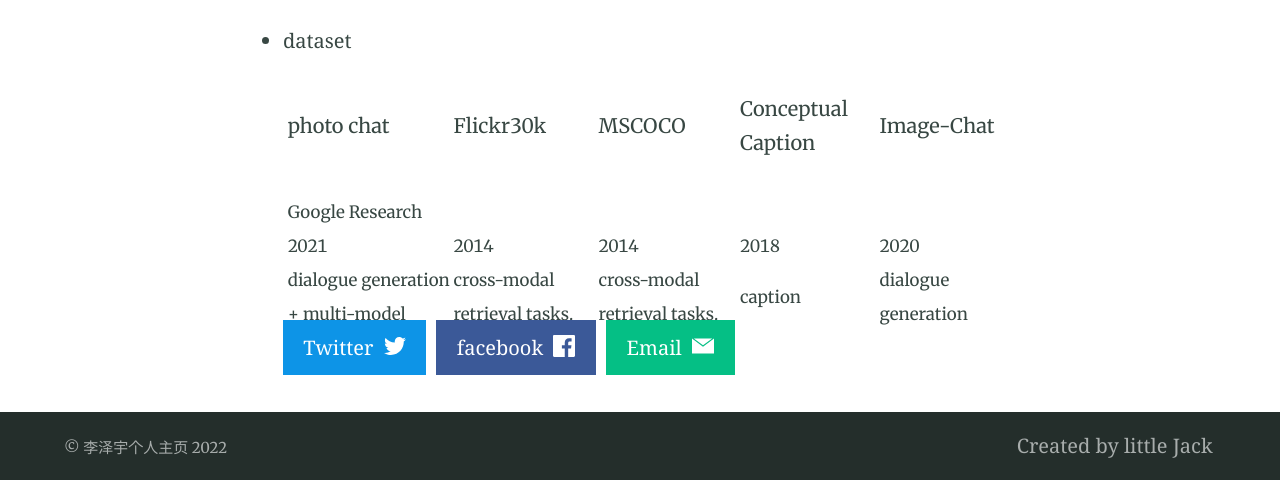
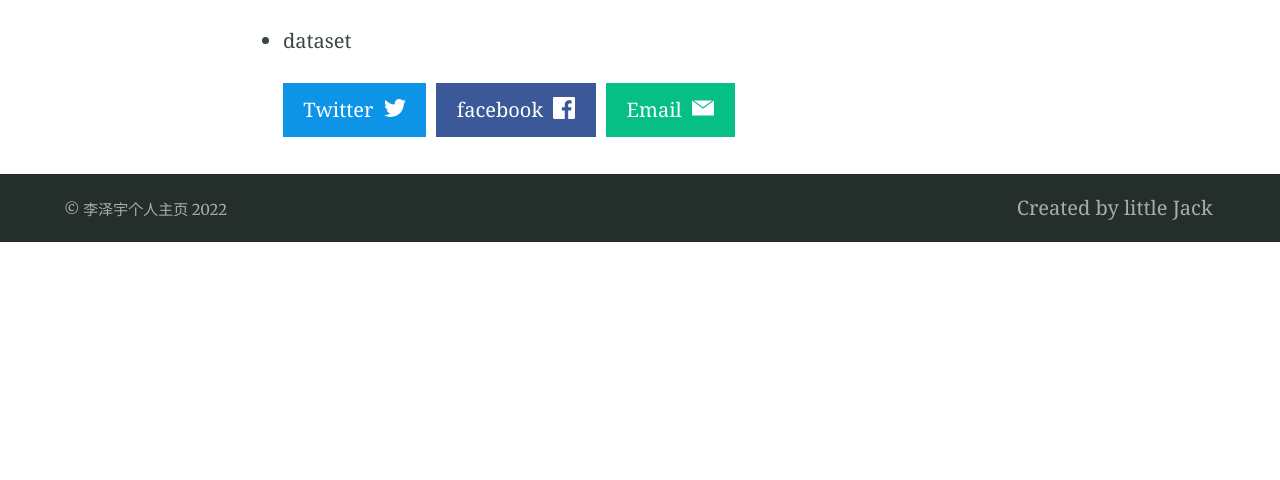
Before and after one commit to lizeyujack/lizeyujack.github.io, a Jekyll site: the page built from _posts/2022-10-06-example-post-twentity.md, in a window 1280 px wide. Shown: the part 954-1434 px from the top of the page. Built offline with Jekyll 4.4.1, drawn with Linux system fonts in a browser that asks for light colours; after the commit the page ends 1196 px from its top, so only the background shows below that.

Commit message:
Update 2022-10-06-example-post-twentity.md

```diff
--- a/_posts/2022-10-06-example-post-twentity.md
+++ b/_posts/2022-10-06-example-post-twentity.md
@@ -13,10 +13,3 @@ ICME 尝试发文，搞一个多模态的方向论文。
 更改链接：[![更改博客链接](https://user-images.githubusercontent.com/53364734/192180297-c1654533-eb5f-4bf9-aa9f-ab830208a5e3.png)](https://github.com/lizeyujack/lizeyujack.github.io/edit/main/_posts/2022-10-06-example-post-twentity.md)
 
 - dataset
-
-|      | photo chat                        | Flickr30k                    | MSCOCO                       | Conceptual Caption | Image-Chat          |
-| ---- | --------------------------------- | ---------------------------- | ---------------------------- | ------------------ | ------------------- |
-|      |                                   |                              |                              |                    |                     |
-|      | Google Research                   |                              |                              |                    |                     |
-|      | 2021                              | 2014                         | 2014                         | 2018               | 2020                |
-|      | dialogue generation + multi-model | cross-modal retrieval tasks. | cross-modal retrieval tasks. | caption            | dialogue generation |
```
